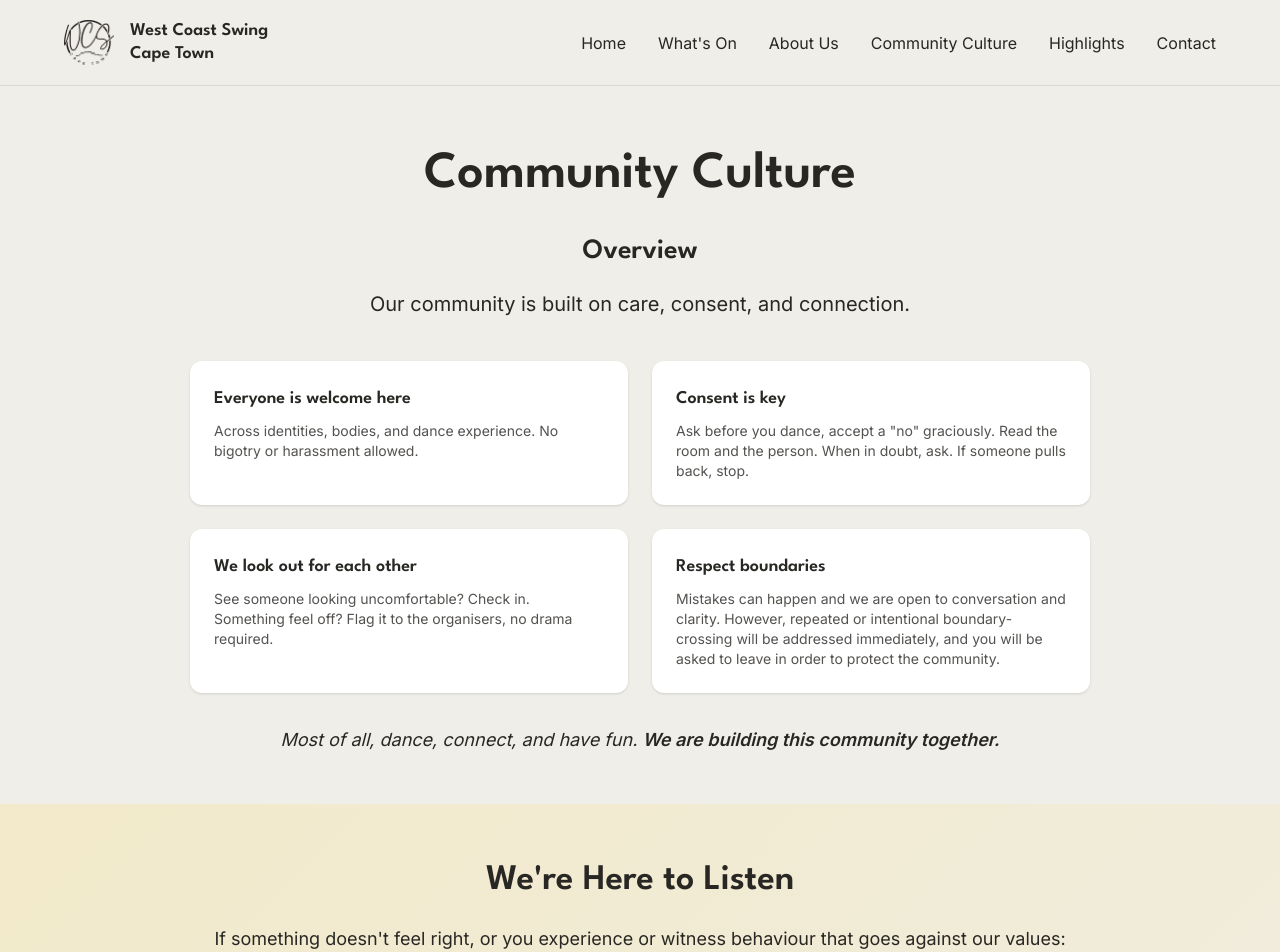
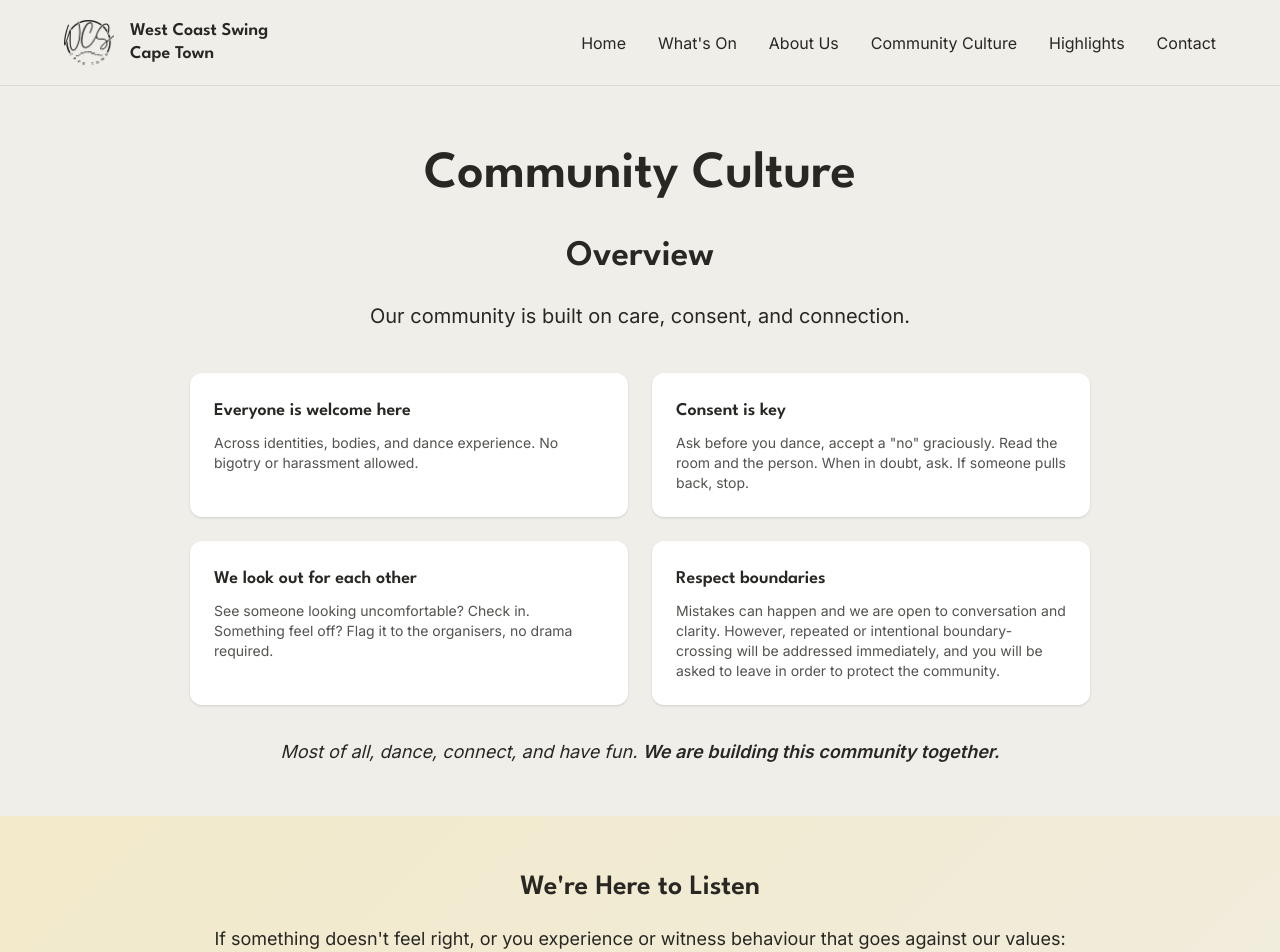
Before and after one commit to Kitri/wcscapetown, a Next.js app: page /community-culture in a window 1280 px wide. Shown: the top 952 px of the page. Built offline with nearby package versions, Linux system fonts and the light colour scheme.

Commit message:
Make overview text larger

```diff
--- a/app/community-culture/page.tsx
+++ b/app/community-culture/page.tsx
@@ -12,7 +12,7 @@ export default function CommunityCulture() {
               Community Culture
             </h1>
 
-            <h2 className="font-spartan font-semibold text-[24px] md:text-[28px] mb-4">
+            <h2 className="font-spartan font-semibold text-[28px] md:text-[36px] mb-4">
               Overview
             </h2>
 
@@ -65,9 +65,9 @@ export default function CommunityCulture() {
           }}
         >
           <div className="max-w-[900px] mx-auto text-center">
-            <h2 className="font-spartan font-semibold text-[28px] md:text-[36px] mb-4">
+            <h3 className="font-spartan font-semibold text-[24px] md:text-[28px] mb-4">
               We're Here to Listen
-            </h2>
+            </h3>
             <p className="text-base md:text-lg leading-relaxed mb-4">
               If something doesn't feel right, or you experience or witness behaviour that goes against our values:
             </p>
```
